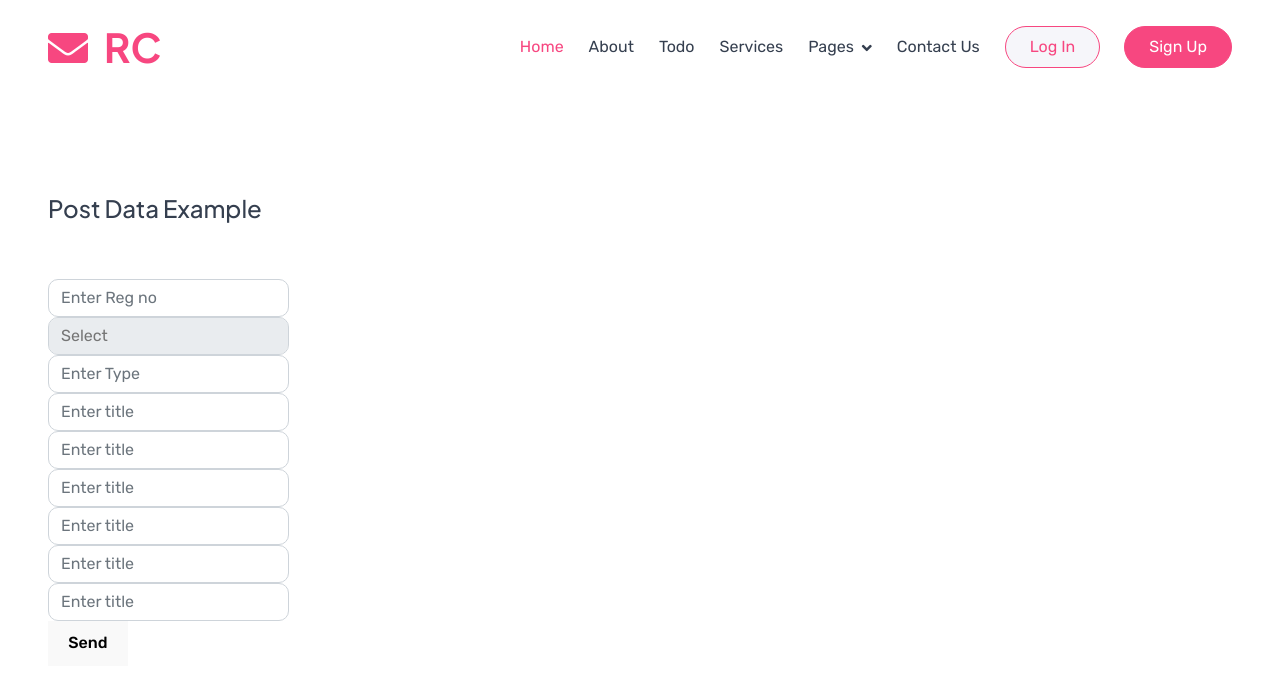
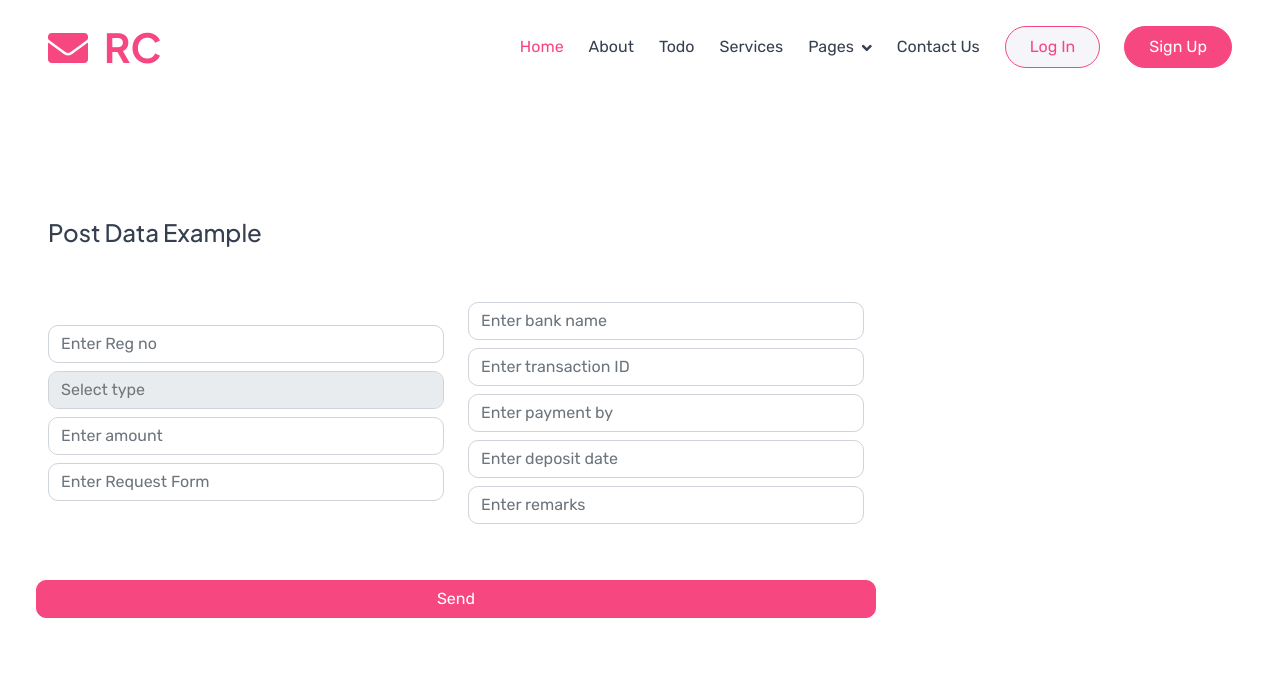
Before and after one commit to wbamit/reactproject1, a React (Vite) app: page /about in a window 1280 px wide. Shown: the top 688 px of the page. Built offline with nearby package versions, Linux system fonts and the light colour scheme.

Commit message:
seconf  phase api call and submit

```diff
--- a/src/pages/about.jsx
+++ b/src/pages/about.jsx
@@ -41,7 +41,10 @@ return <>
 
 
 function About() {
-  //const [name, setName] = useState('');
+
+
+
+
   const [userRegID, setUserRegID] = useState('');
   const [type, setType] = useState('');
   const [amount, setAmount] = useState('');
@@ -55,10 +58,32 @@ function About() {
   const [responseData, setResponseData] = useState(null);
   const [error, setError] = useState(null);
 
+  // const [users, setUsers] = useState([]);       // Store fetched data
+  // const [loading, setLoading] = useState(true); // Track loading state
+
+  // useEffect(() => {
+  //   //fetch('https://testproject.co.in/api/apiforapp/v1/wallet/add-money') // Sample API
+  //   fetch('https://jsonplaceholder.typicode.com/users') // Sample API
+  //     .then(response => {
+  //       if (!response.ok) {
+  //         throw new Error('Network response was not OK');
+  //       }
+  //       return response.json();
+  //     })
+  //     .then(data => {
+  //       setUsers(data);
+  //       setLoading(false);
+  //     })
+  //     .catch(error => {
+  //       setError(error.message);
+  //       setLoading(false);
+  //     });
+  // }, []);
+
+
   const handleSubmit = async (e) => {
     e.preventDefault();
     const token = '25|9QLLMryDLgU5ZHxCLvlbLAxwY5zuoyBhZM1Jn0mjb5671de4';
-    console.log(userRegID);
     try {
       const response = await fetch('https://testproject.co.in/api/apiforapp/v1/wallet/add-money', {
         method: 'POST',
@@ -80,8 +105,6 @@ function About() {
         }),
       });
 
-      console.log(response);
-
       if (!response.ok) {
         throw new Error('Failed to send data');
       }
@@ -97,40 +120,74 @@ function About() {
     <>
     <div className="container-fluid header position-relative overflow-hidden p-0">
       <div className="hero-header overflow-hidden px-5">
-        <div className="row gy-5 align-items-center">
-          <h4>Post Data Example</h4>
-          <div className="col-lg-12">
             <form onSubmit={handleSubmit}>
+              <div className="row gy-5 align-items-center">
+                <h4>Post Data Example</h4>
               <div className="col-lg-6 wow fadeInLeft">
-                <input className="form-control" type="text" value={userRegID} placeholder="Enter Reg no" onChange={(e) => setUserRegID(e.target.value)}/>
-                <select value={type} className="form-control">
-                  <option value=""> Select </option>
+                <input className="form-control mb-2" type="text" value={userRegID} placeholder="Enter Reg no" onChange={(e) => setUserRegID(e.target.value)}/>
+                <select value={type} className="form-control mb-2" onChange={(e) => setType(e.target.value)}>
+                  <option value=""> Select type </option>
                   <option value="online">Online</option>
                   <option value="offline">Offline</option>
                 </select>
-                <input className="form-control" type="text" value={type} placeholder="Enter Type" onChange={(e) => setName(e.target.value)}/>
-                <input className="form-control" type="text" value={name} placeholder="Enter title" onChange={(e) => setName(e.target.value)}/>
+                <input className="form-control mb-2" type="text" value={amount} placeholder="Enter amount" onChange={(e) => setAmount(e.target.value)}/>
+                <input className="form-control mb-2" type="text" value={requestForm} placeholder="Enter Request Form" onChange={(e) => setRequestForm(e.target.value)}/>
               </div>
               <div className="col-lg-6 wow fadeInRight">
-                <input className="form-control"type="text" value={name} placeholder="Enter title" onChange={(e) => setName(e.target.value)}/>
-                <input className="form-control" type="text" value={name} placeholder="Enter title" onChange={(e) => setName(e.target.value)}/>
-                <input className="form-control"type="text" value={name} placeholder="Enter title" onChange={(e) => setName(e.target.value)}/>
-                <input className="form-control" type="text" value={name} placeholder="Enter title" onChange={(e) => setName(e.target.value)}/>
-                <input className="form-control" type="text" value={name} placeholder="Enter title" onChange={(e) => setName(e.target.value)}/>
+                <input className="form-control mb-2"type="text" value={bankName} placeholder="Enter bank name" onChange={(e) => setBankName(e.target.value)}/>
+                <input className="form-control mb-2" type="text" value={transactionID} placeholder="Enter transaction ID" onChange={(e) => setTransactionID(e.target.value)}/>
+                <input className="form-control mb-2"type="text" value={paymentBy} placeholder="Enter payment by" onChange={(e) => setPaymentBy(e.target.value)}/>
+                <input className="form-control mb-2" type="text" value={depositDate} placeholder="Enter deposit date" onChange={(e) => setDepositDate(e.target.value)}/>
+                <input className="form-control mb-2" type="text" value={remarks} placeholder="Enter remarks" onChange={(e) => setRemarks(e.target.value)}/>
               </div>
-              <button type="submit">Send</button>
+              <button type="submit" className='btn btn-primary mb-4'>Send</button>
+              {/* <div className="">
+              <h4>User List from api</h4>
+              <ul>
+                {users.map(user => (
+                  <li key={user.id}>
+                    <strong>{user.name}</strong> - {user.email}
+                  </li>
+                ))}
+              </ul>
+              </div> */}
+              </div>
             </form>
-          </div>
+
+
 
           {error && <p style={{ color: 'red' }}>{error}</p>}
 
           {responseData && (
-            <div>
+            <>
               <h3>Response:</h3>
-              <pre>{JSON.stringify(responseData, null, 2)}</pre>
-            </div>
+              {/* <pre>{JSON.stringify(responseData, null, 2)}</pre> */}
+
+              <table className="table">
+                <thead>
+                  <tr>
+                    <th>Key</th>
+                    <th>Value</th>
+                  </tr>
+                </thead>
+                <tbody>
+                  {Object.entries(responseData.data).map(([key, value]) => (
+                    <tr key={key}>
+                      <td>{key}</td>
+                      <td>{String(value)}</td>
+
+                      {/* {Object.entries(value).map(([key, tt]) => (
+                        <td>{String(tt)}</td>
+                      ))} */}
+                    </tr>
+                  ))}
+                </tbody>
+              </table>
+            </>
           )}
-        </div>
+
+
+
       </div>
     </div>
     </>
```
